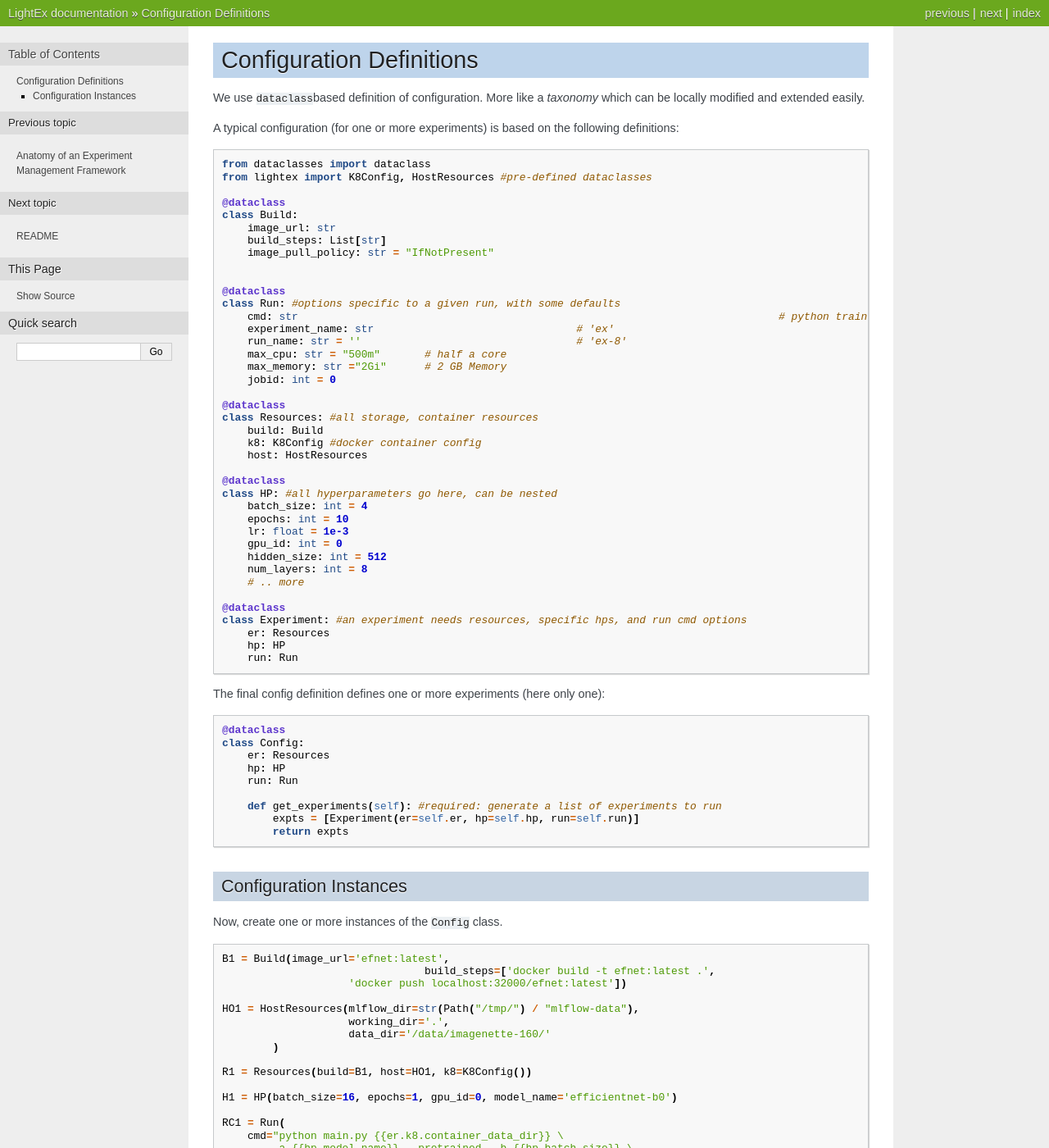
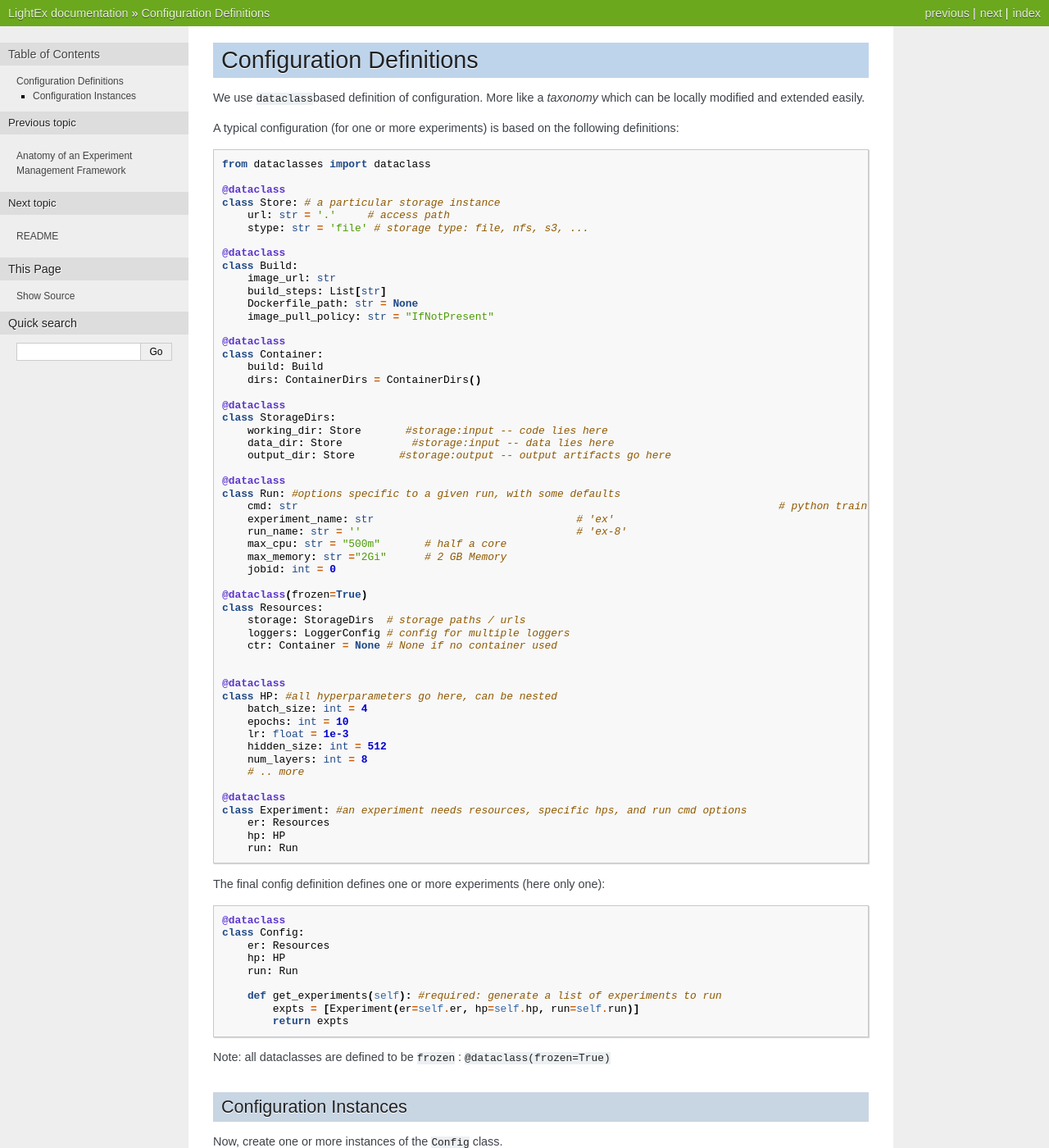
Before and after one commit to ofnote/lightex, a Sphinx documentation site: the page built from docs/config.md, in a window 1280 px wide and 1400 px high. Shown: the whole window at 82% size. Built offline with Sphinx 7.4.7, drawn with Linux system fonts in a browser that asks for light colours; some of the changed text lies outside the part shown.

Commit message:
several bug fixes due to change in dataclass structure

````diff
--- a/docs/config.md
+++ b/docs/config.md
@@ -7,14 +7,29 @@ A typical configuration (for one or more experiments) is based on the following
 
 ```python
 from dataclasses import dataclass
-from lightex import K8Config, HostResources #pre-defined dataclasses
+
+@dataclass
+class Store: # a particular storage instance
+    url: str = '.'     # access path
+    stype: str = 'file' # storage type: file, nfs, s3, ...
 
 @dataclass
 class Build:
     image_url: str
     build_steps: List[str]
+    Dockerfile_path: str = None
     image_pull_policy: str = "IfNotPresent"
 
+@dataclass
+class Container:
+    build: Build
+    dirs: ContainerDirs = ContainerDirs()
+
+@dataclass
+class StorageDirs:
+    working_dir: Store       #storage:input -- code lies here
+    data_dir: Store           #storage:input -- data lies here
+    output_dir: Store       #storage:output -- output artifacts go here
 
 @dataclass
 class Run: #options specific to a given run, with some defaults
@@ -25,18 +40,18 @@ class Run: #options specific to a given run, with some defaults
     max_memory: str ="2Gi"      # 2 GB Memory
     jobid: int = 0
 
-@dataclass
-class Resources: #all storage, container resources
-    build: Build
-    k8: K8Config #docker container config
-    host: HostResources
+@dataclass(frozen=True)
+class Resources:
+    storage: StorageDirs  # storage paths / urls
+    loggers: LoggerConfig # config for multiple loggers
+    ctr: Container = None # None if no container used
+
 
 @dataclass
 class HP: #all hyperparameters go here, can be nested
     batch_size: int = 4
     epochs: int = 10
     lr: float = 1e-3
-    gpu_id: int = 0
     hidden_size: int = 512
     num_layers: int = 8
     # .. more
@@ -62,6 +77,7 @@ class Config:
         return expts
 ```
 
+Note: all dataclasses are defined to be `frozen` : `@dataclass(frozen=True)`
 
 
 ### Configuration Instances
@@ -72,24 +88,21 @@ Now, create one or more instances of the `Config` class.
 B1 = Build(image_url='efnet:latest',
             			build_steps=['docker build -t efnet:latest .',
                     'docker push localhost:32000/efnet:latest'])
+Co1 = Container(build=B1)
+S1 = StorageDirs(data_dir='/data/imagenette-160/') #defaults: working_dir and output_dir
+L = LoggerConfig(names=['mlflow', 'trains'])
+R1 = Resources(storage=S1, ctr=Co1, loggers=L) #or ctr=None
 
-HO1 = HostResources(mlflow_dir=str(Path("/tmp/") / "mlflow-data"),
-                    working_dir='.',
-                    data_dir='/data/imagenette-160/'
-        )
+H1 = HP(batch_size=16, epochs=10, model_name='efficientnet-b1')
 
-R1 = Resources(build=B1, host=HO1, k8=K8Config())
-
-H1 = HP(batch_size=16, epochs=1, gpu_id=0, model_name='efficientnet-b0')
-
-RC1 = Run(
-    cmd="python main.py {{er.k8.container_data_dir}} \
+Ru1 = Run(
+    cmd="python main.py --data-dir {{run.data_dir}} \
         -a {{hp.model_name}} --pretrained  -b {{hp.batch_size}} \
         -j 0  --epochs {{hp.epochs}} --gpu {{hp.gpu_id}}",
     experiment_name="efnet0"
     )
 
-C1 = Config(er=R1, hp=H1, run=RC1)
+C1 = Config(er=R1, hp=H1, run=Ru1)
 ```
 
 When dispatching experiments, we refer to config instances by name, e.g., `C1`.
@@ -99,8 +112,8 @@ Now, we can quickly setup another related experiment configuration instance `C2`
 ```python
 from dataclasses import replace
 
-H2 = replace(RC1, batch_size=8, epochs=2)
-C2 = Config(er=R1, hp=H1, run=RC1)
+H2 = replace(H1, model_name='efficientnet-b2') # batch_size and epochs remain same
+C2 = Config(er=R1, hp=H2, run=Ru1)
 ```
 
 
````
Also changed, not shown: other parts of docs/config.md (+1 -1 lines), README.md (+13 -10 lines), docs/troubleshoot.md (added, +9 -0 lines), 12 other files.
